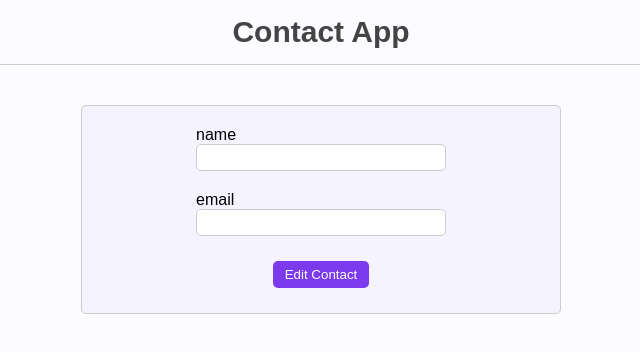
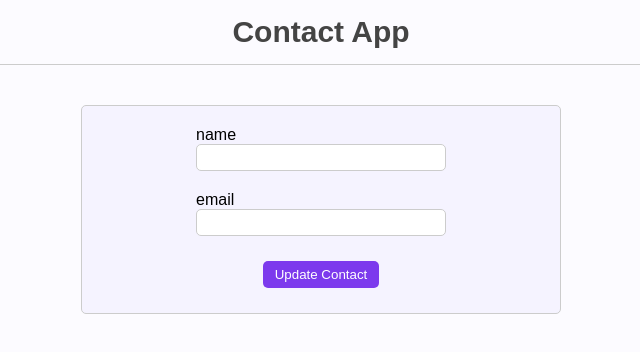
Before and after one commit to samamoazemi/Contact-App, a React (Create React App) app: page /edit/1 in a window 1280 px wide. Shown: the top 352 px of the page, without its empty margins (319-959 px from the left). Built offline with nearby package versions, Linux system fonts and the light colour scheme; no server answers.

Commit message:
Develop logic of editing contacts

```diff
--- a/src/App.js
+++ b/src/App.js
@@ -8,6 +8,7 @@
 import deleteOneContact from './services/deleteContactService';
 import addOneContact from './services/addContactService';
 import EditContact from './components/EditContact/EditContact';
+import updateContact from './services/updateContact';
 
 function App() {
   const[contacts, setContacts] = useState([]);
@@ -16,6 +17,14 @@
     try {
       const {data} = await addOneContact(contact);
       setContacts([...contacts, data])
+    } catch (error) {}
+  }
+
+  const editContactHandler = async (conatact, id) => {
+    try {
+      await updateContact(id, conatact);
+      const { data } = await getContacts();
+      setContacts(data);
     } catch (error) {}
   }
 
@@ -43,7 +52,14 @@
     <main className="App">
       <h1>Contact App</h1>
       <Switch>
-        <Route path="/edit/:id" component={EditContact}/>
+        <Route
+           path="/edit/:id"
+           render={(props) =>(
+              <EditContact
+               editContactHandler={editContactHandler}
+               {...props}
+              />)}
+        />
         <Route path="/user/:id" component={ContactDetail}/>
         <Route
            path="/add"
--- a/src/components/EditContact/EditContact.js
+++ b/src/components/EditContact/EditContact.js
@@ -3,7 +3,7 @@
 import style from "./EditContact.module.css";
 import getOneContact from "../../services/getOneContact";
 
-const EditContact = ({addContactHandler, history, match}) => {
+const EditContact = ({editContactHandler, history, match}) => {
     const[contact, setContact] = useState({name: "", email:""});
 
     const changeHandler = (e) => {
@@ -16,7 +16,7 @@
             return;
         }
         e.preventDefault();
-        addContactHandler(contact)
+        editContactHandler(contact, match.params.id)
         setContact({name: "", email: ""});
         history.push("/");
     }
@@ -51,7 +51,7 @@
                   onChange={changeHandler}
                 />
             </div>
-            <button className={style.addContact} type="submit">Edit Contact</button>
+            <button className={style.addContact} type="submit">Update Contact</button>
         </form>
      );
 }
--- /dev/null
+++ b/src/services/updateContact.js
@@ -0,0 +1,5 @@
+import http from "./httpService";
+
+export default function updateContact(id, data){
+    return http.put(`/contacts/${id}`, data)
+}
```
